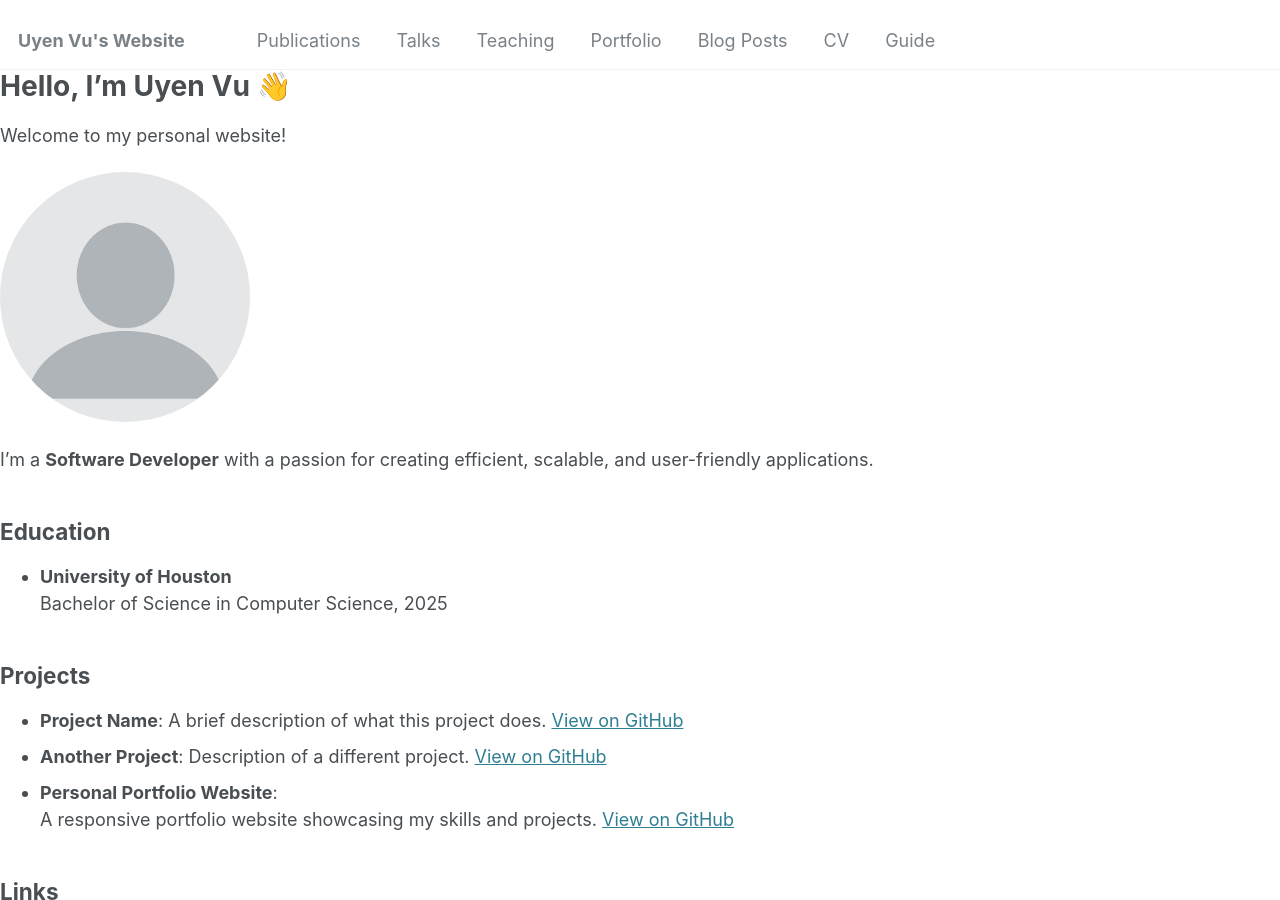
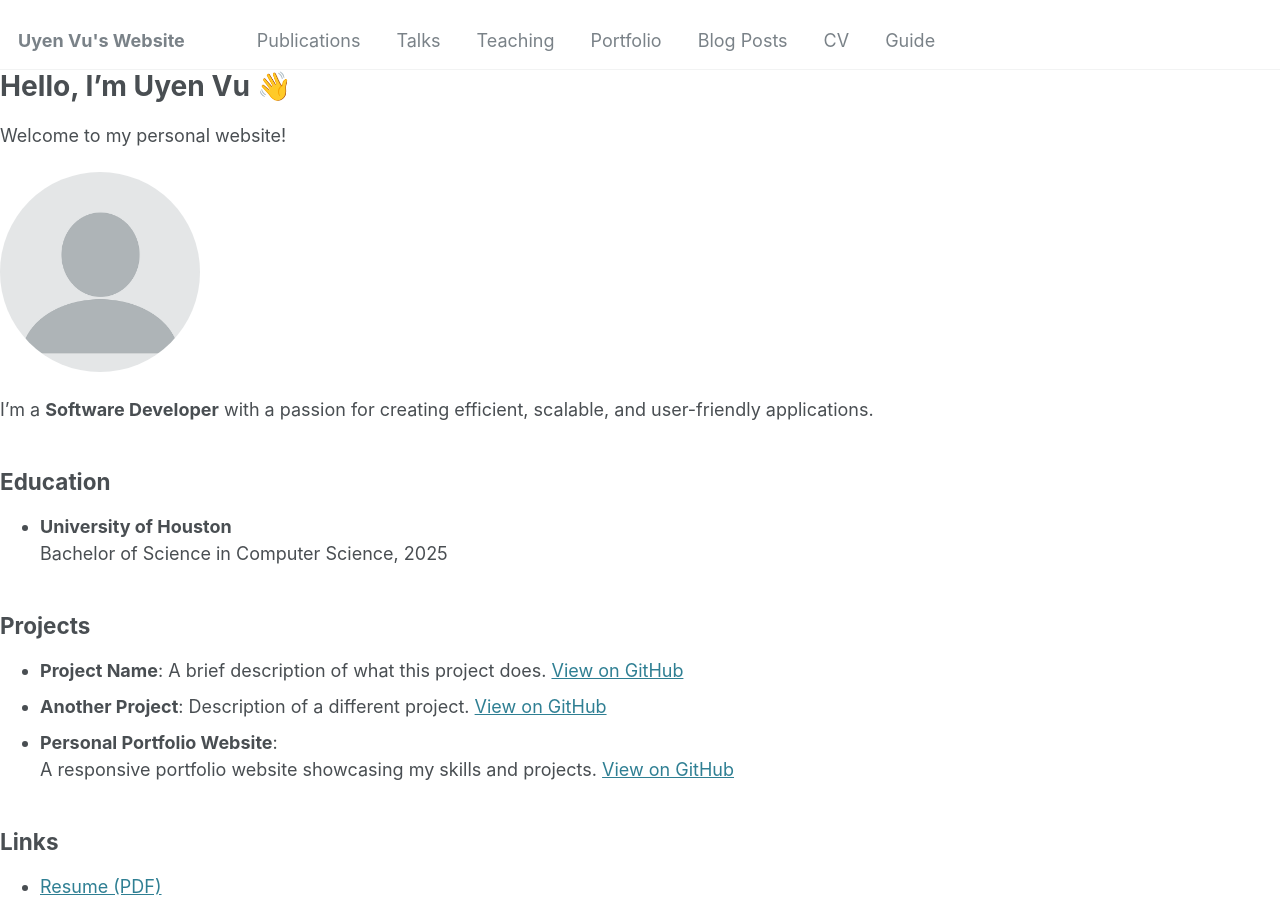
Before and after one commit to uynvu078/uynvu078.github.io, a Jekyll site: the page built from index.md, in a window 1280 px wide and 900 px high. Built offline with Jekyll 4.4.1, drawn with Linux system fonts in a browser that asks for light colours.

Commit message:
Update index.md

```diff
--- a/index.md
+++ b/index.md
@@ -6,7 +6,7 @@ title: "Uyen Vu's Website"
 # Hello, I'm Uyen Vu 👋
 Welcome to my personal website!
 
-<img src="images/profile.png" alt="Uyen Vu" style="width:250px; border-radius:50%;">
+<img src="images/profile.png" alt="Uyen Vu" style="width:200px; border-radius:50%;">
 
 I’m a **Software Developer** with a passion for creating efficient, scalable, and user-friendly applications.
 
```
